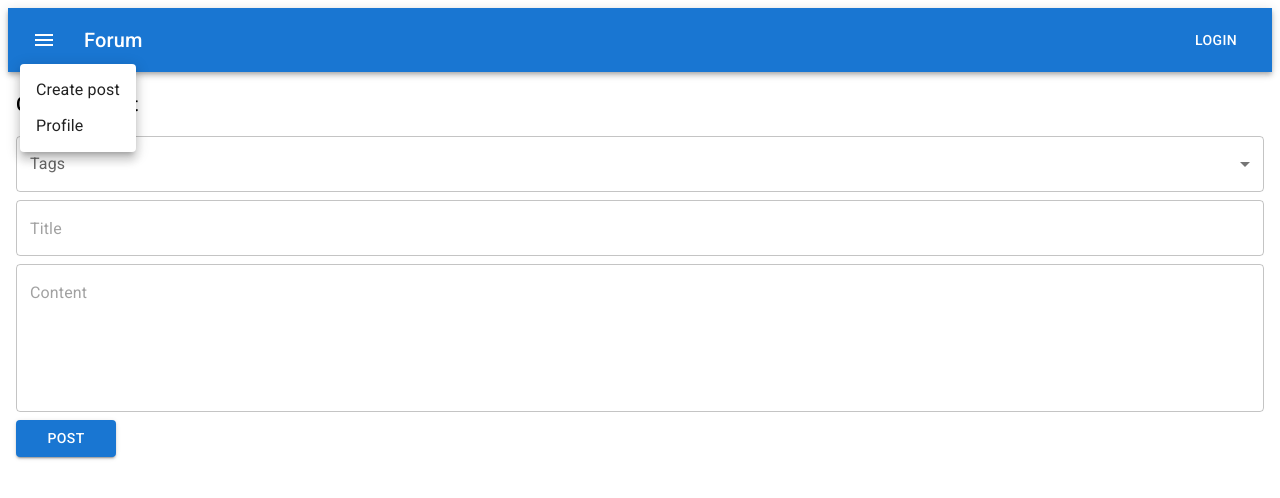
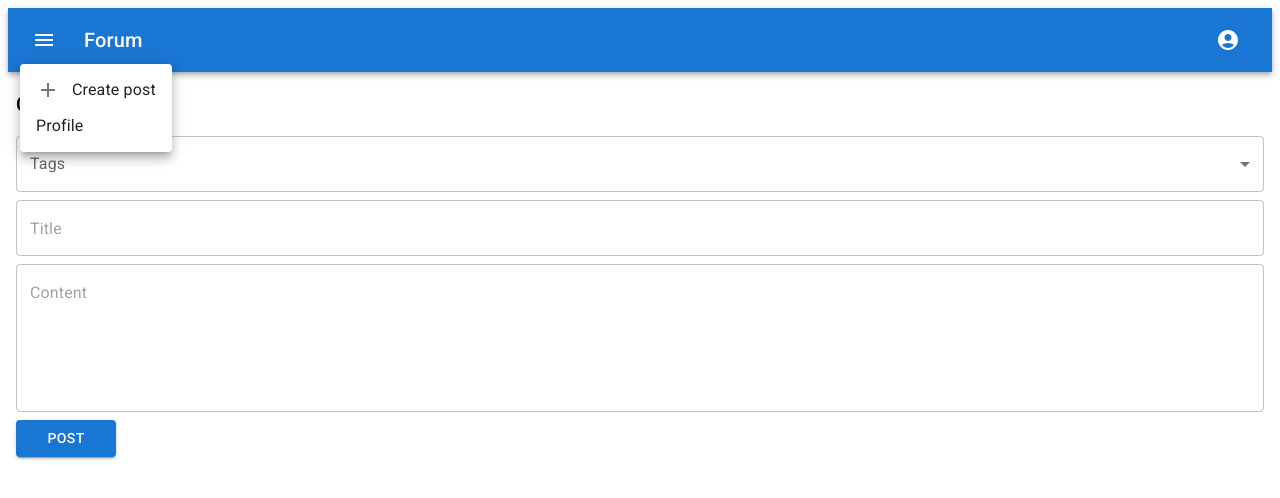
Before and after one commit to Glenn-Chiang/forum-client, a React (Vite) app: page /posts/create in a window 1280 px wide. Both pictures are taken after a click on the button 44 px from the left and 40 px from the top of the page. Shown: the top 498 px of the page. Built offline with nearby package versions, Linux system fonts and the light colour scheme.

Commit message:
Add AccountMenu

```diff
--- /dev/null
+++ b/src/components/AccountMenu.tsx
@@ -0,0 +1,39 @@
+import { AccountCircle } from "@mui/icons-material";
+import { IconButton, Menu, MenuItem, Link } from "@mui/material";
+import { useState } from "react";
+import { Link as RouterLink } from "react-router";
+import { useAppSelector } from "../store";
+import { selectCurrentUserId } from "../auth/authSlice";
+
+export default function AccountMenu() {
+  const userId = useAppSelector(selectCurrentUserId);
+
+  // Menu UI state
+  const [anchor, setAnchor] = useState<null | HTMLElement>(null);
+  const open = Boolean(anchor);
+  const handleClickOpen = (event: React.MouseEvent<HTMLButtonElement>) => {
+    setAnchor(event.currentTarget);
+  };
+  const handleClose = () => {
+    setAnchor(null);
+  };
+
+  return (
+    <>
+      <IconButton onClick={handleClickOpen} color="inherit">
+        <AccountCircle />
+      </IconButton>
+      <Menu open={open} onClose={handleClose} anchorEl={anchor}>
+        <Link
+          component={RouterLink}
+          to={`/profiles/${userId}`}
+          color="inherit"
+          underline="none"
+        >
+          <MenuItem>Profile</MenuItem>
+        </Link>
+        <MenuItem>Logout</MenuItem>
+      </Menu>
+    </>
+  );
+}
--- a/src/components/NavBar.tsx
+++ b/src/components/NavBar.tsx
@@ -1,13 +1,19 @@
 import { AppBar, Box, Button, Link, Toolbar } from "@mui/material";
 import { Link as RouterLink } from "react-router";
 import NavMenu from "./NavMenu";
+import { useAppSelector } from "../store";
+import { selectCurrentUserId } from "../auth/authSlice";
+import AccountMenu from "./AccountMenu";
 
 export default function NavBar() {
+  const userId = useAppSelector(selectCurrentUserId);
+  const authenticated = userId !== null;
+
   return (
     <Box sx={{ flexGrow: 1 }}>
       <AppBar position="sticky">
         <Toolbar>
-          <NavMenu/>
+          <NavMenu />
           <Link
             component={RouterLink}
             to={"/"}
@@ -18,7 +24,13 @@ export default function NavBar() {
           >
             Forum
           </Link>
-          <Button component={RouterLink} to="/login" color="inherit">Login</Button>
+          {authenticated ? (
+            <AccountMenu />
+          ) : (
+            <Button component={RouterLink} to="/login" color="inherit">
+              Login
+            </Button>
+          )}
         </Toolbar>
       </AppBar>
     </Box>
--- a/src/components/NavMenu.tsx
+++ b/src/components/NavMenu.tsx
@@ -1,7 +1,15 @@
-import { IconButton, Menu, MenuItem, Link } from "@mui/material";
+import {
+  IconButton,
+  Menu,
+  MenuItem,
+  Link,
+  ListItemIcon,
+  ListItemText,
+} from "@mui/material";
 import MenuIcon from "@mui/icons-material/Menu";
 import { useState } from "react";
 import { Link as RouterLink } from "react-router";
+import { Add } from "@mui/icons-material";
 
 export default function NavMenu() {
   const [anchor, setAnchor] = useState<null | HTMLElement>(null);
@@ -30,7 +38,12 @@ export default function NavMenu() {
           to={"/posts/create"}
           style={{ color: "inherit", textDecoration: "none" }}
         >
-          <MenuItem onClick={handleClose}>Create post</MenuItem>
+          <MenuItem onClick={handleClose}>
+            <ListItemIcon>
+              <Add />
+            </ListItemIcon>
+            <ListItemText>Create post</ListItemText>
+          </MenuItem>
         </Link>
         <MenuItem onClick={handleClose}>Profile</MenuItem>
       </Menu>
```
